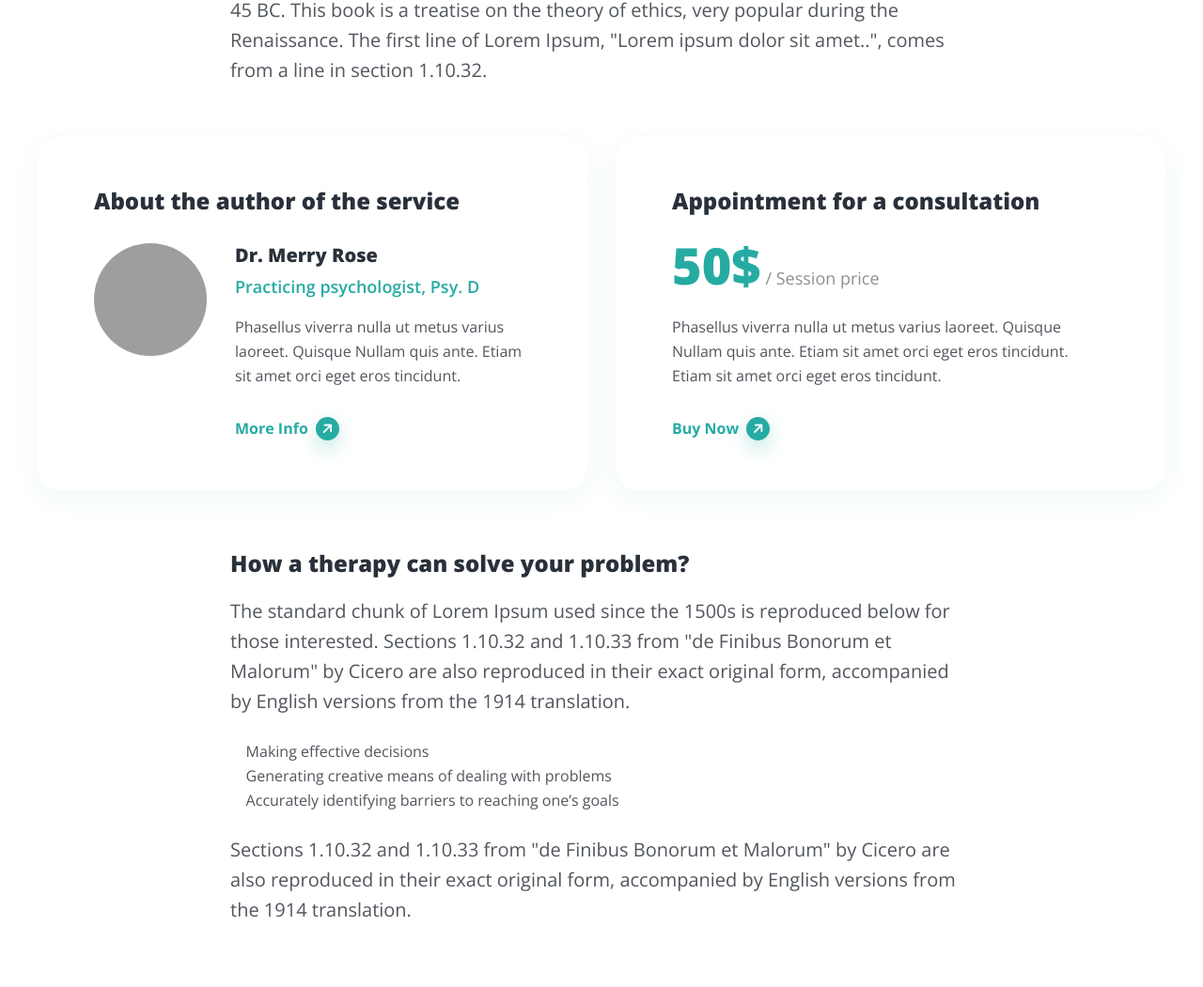
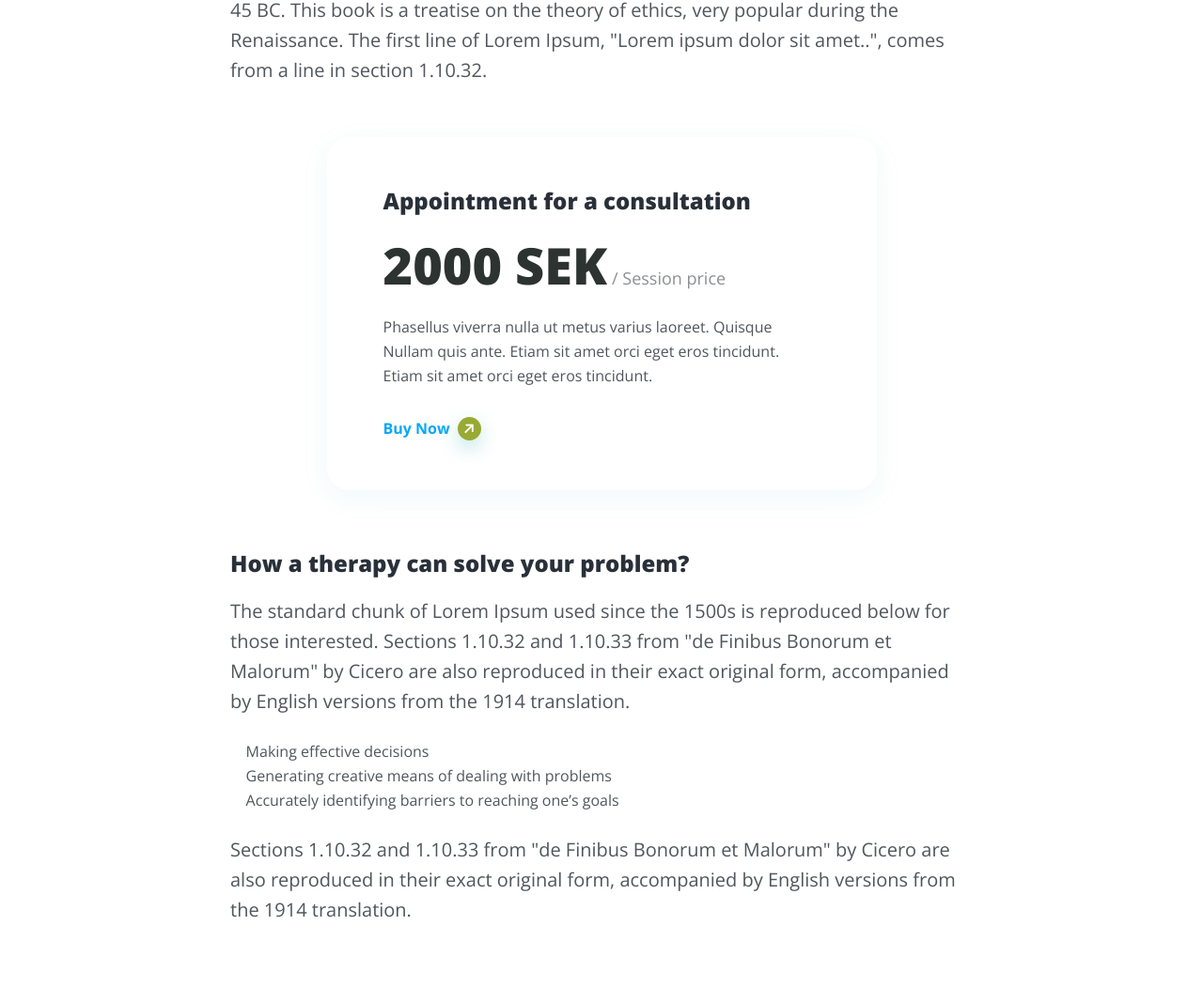
Before and after one commit to nevermindpsykolog/nevermindpsykolog.github.io, a plain HTML site: page service_details.html in a window 1280 px wide. Shown: the part 1137-2188 px from the top of the page at 94% size. Drawn offline with nearby package versions, Linux system fonts and the light colour scheme; grey boxes are pictures that could not be loaded; a script that the page names is missing; some icons are missing; a web font is replaced by a local one.

Commit message:
new files added

```diff
--- a/assets/css/style.css
+++ b/assets/css/style.css
@@ -43,8 +43,8 @@
   --bs-body-color: #51565D;
   --bs-body-color-rgb: 81,86,93;
   --bs-transition: all 0.4s cubic-bezier(0.25, 1, 0.5, 1);
-  --bs-primary: #26ABA3;
-  --bs-secondary: #F7AB1E;
+  --bs-primary: #98aa32;
+  --bs-secondary: #434893;
   --bs-dark: #293039;
   --bs-primary-rgb: 38,171,163;
   --bs-secondary-rgb: 247,171,30;
@@ -579,6 +579,9 @@ button[class*=-primary]:hover {
 .btn-link:hover {
   color: var(--bs-primary);
 }
+.btn-link {
+  color: #09a8f4;
+}
 .btn-link:hover .btn_text:before {
   width: 100%;
 }
@@ -1273,7 +1276,6 @@ button[class*=-primary]:hover {
   margin-bottom: 20px;
 }
 
-.service_author,
 .service_cost_info {
   padding: 53px 60px;
   -webkit-transition: var(--bs-transition);
@@ -1283,54 +1285,17 @@ button[class*=-primary]:hover {
   -webkit-box-shadow: 0px 8px 30px 0px rgba(43, 171, 160, 0.07);
           box-shadow: 0px 8px 30px 0px rgba(43, 171, 160, 0.07);
 }
-.service_author:hover,
 .service_cost_info:hover {
   -webkit-transform: translateY(4px);
           transform: translateY(4px);
   -webkit-box-shadow: var(--bs-box-shadow);
           box-shadow: var(--bs-box-shadow);
 }
-.service_author .details_info_title,
 .service_cost_info .details_info_title {
   margin-bottom: 30px;
 }
-.service_author p,
 .service_cost_info p {
   margin-bottom: 30px;
-}
-
-.service_author .author_image {
-  width: 120px;
-  height: 120px;
-  -webkit-box-flex: 0;
-      -ms-flex: 0 0 120px;
-          flex: 0 0 120px;
-  overflow: hidden;
-  margin: 0 30px 0 0;
-  display: -webkit-inline-box;
-  display: -ms-inline-flexbox;
-  display: inline-flex;
-  border-radius: var(--bs-border-radius-pill);
-}
-.service_author .author_name {
-  font-size: 20px;
-  line-height: 26px;
-  margin-bottom: 6px;
-}
-.service_author .author_designation {
-  display: block;
-  font-size: 18px;
-  font-weight: 600;
-  line-height: 28px;
-  margin-bottom: 16px;
-  color: var(--bs-primary);
-}
-.service_author.shadow-none {
-  background-color: var(--bs-primary-bg-subtle);
-}
-.service_author.shadow-none:hover {
-  -webkit-transform: unset;
-          transform: unset;
 }
 
 .service_cost_info .item_price {
@@ -1346,7 +1311,7 @@ button[class*=-primary]:hover {
   font-size: 54px;
   font-weight: 800;
   line-height: 46px;
-  color: var(--bs-primary);
+  color: #2d3331;
   font-family: var(--bs-font-heading);
 }
 .service_cost_info .item_price sub {
@@ -1401,7 +1366,7 @@ button[class*=-primary]:hover {
 .contact_info_box .item_icon {
   font-size: 46px;
   margin-bottom: 38px;
-  color: var(--bs-primary);
+  color: #305184;
 }
 .contact_info_box .item_title {
   font-size: 24px;
@@ -1733,10 +1698,6 @@ button[class*=-primary]:hover {
     line-height: 24px;
     margin-bottom: 10px;
   }
-  .service_author .author_designation {
-    font-size: 14px;
-    line-height: 20px;
-  }
 }
 
 /* Media Screen 991px
@@ -1853,9 +1814,6 @@ button[class*=-primary]:hover {
   .page_title {
     font-size: 48px;
   }
-  .service_author .author_image {
-    margin: 0 0 30px 0;
-  }
 }
 
 /* Media Screen 767px
@@ -1946,9 +1904,6 @@ button[class*=-primary]:hover {
     font-size: 16px;
     line-height: 26px;
   }
-  .service_author, .service_cost_info {
-    padding: 40px;
-  }
   .contact_infobox_wrapper > [class*="-3"] {
     width: 100%;
   }
@@ -2137,7 +2092,6 @@ button[class*=-primary]:hover {
   .service_cost_info .item_price {
     margin-bottom: 20px;
   }
-  .service_author .details_info_title,
   .service_cost_info .details_info_title {
     margin-bottom: 24px;
   }
--- a/service_details.html
+++ b/service_details.html
@@ -156,33 +156,12 @@
               </div>
             </div>
 
-            <div class="row mb-5">
-              <div class="col-lg-6">
-                <div class="service_author">
-                  <h3 class="details_info_title">About the author of the service</h3>
-                  <div class="d-md-flex">
-                    <div class="author_image">
-                      <img src="assets/images/pareja.png" alt="Nevermind - Psychotherapist Site">
-                    </div>
-                    <div class="author_content">
-                      <h4 class="author_name">Dr. Merry Rose</h4>
-                      <span class="author_designation">Practicing psychologist, Psy. D</span>
-                      <p>
-                        Phasellus viverra nulla ut metus varius laoreet. Quisque Nullam quis ante. Etiam sit amet orci eget eros  tincidunt.
-                      </p>
-                      <a class="btn-link" href="#!">
-                        <span class="btn_text">More Info</span>
-                        <span class="btn_icon"><i class="fa-solid fa-arrow-up-right"></i></span>
-                      </a>
-                    </div>
-                  </div>
-                </div>
-              </div>
+            <div class="row mb-5 justify-content-center">
               <div class="col-lg-6">
                 <div class="service_cost_info">
                   <h3 class="details_info_title">Appointment for a consultation</h3>
                   <div class="item_price">
-                    <span class="price_value">50$</span>
+                    <span class="price_value">2000 SEK</span>
                     <sub>/ Session price</sub>
                   </div>
                   <p>
```
Also changed, not shown: about.html (+1 -1 lines), index.html (+1 -1 lines), 1 other file.
